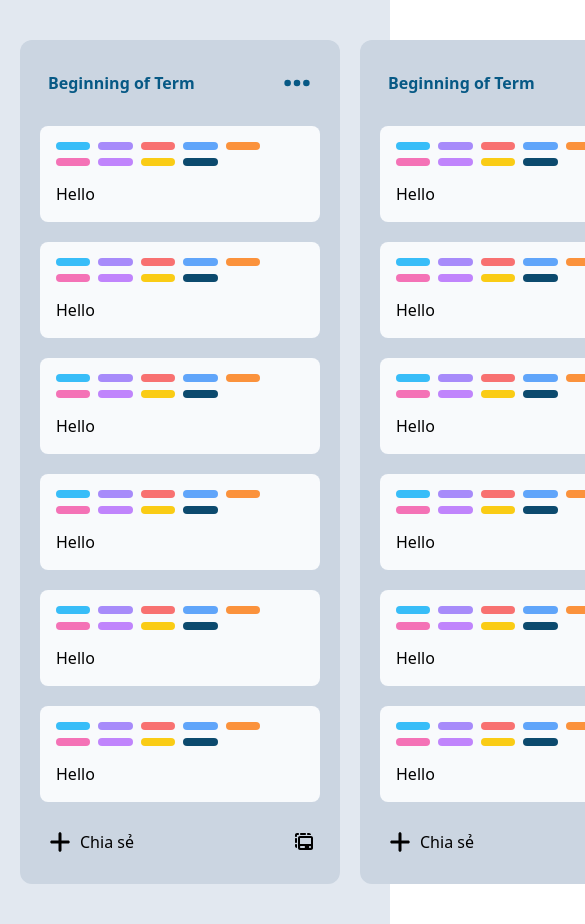
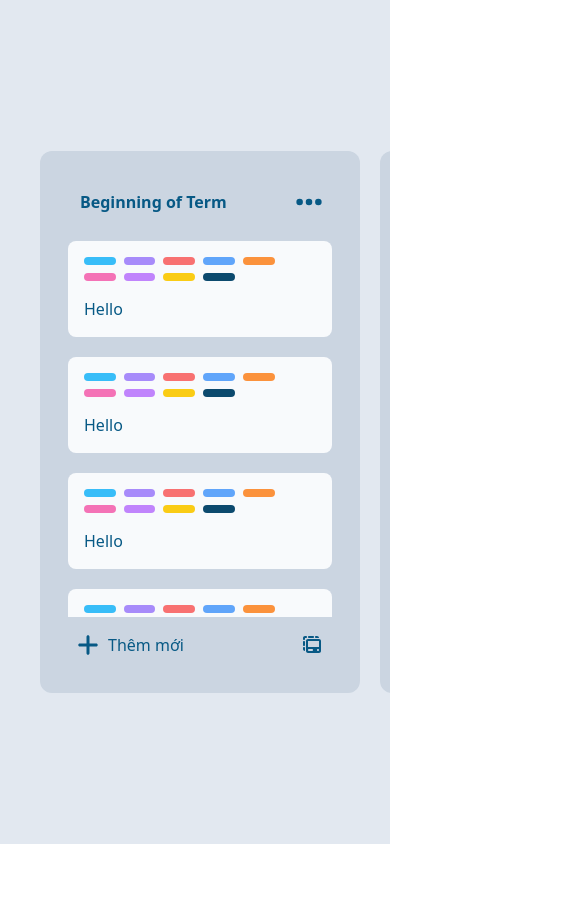
Before and after one commit to QuagBao/TodoList, a React (Vite) app: page / in a window 390 px wide. Shown: the top 924 px of the page, 585 px wide, since content can reach past the window. After the commit the page ends 844 px from the top, so only its background shows below. Built offline with nearby package versions, Linux system fonts and the light colour scheme.

Commit message:
UI: Responsive For TODOLIST

```diff
--- a/package.json
+++ b/package.json
@@ -11,7 +11,8 @@
   },
   "dependencies": {
     "react": "^18.3.1",
-    "react-dom": "^18.3.1"
+    "react-dom": "^18.3.1",
+    "tailwind-scrollbar": "^3.1.0"
   },
   "devDependencies": {
     "@eslint/js": "^9.17.0",
--- a/src/App.tsx
+++ b/src/App.tsx
@@ -1,10 +1,11 @@
 import TodoListPage from "./pages/TodoListPage";
+import './style.css';
 
 function App() {
   return (
     // <h1 className="text-center text-red-900">Hello</h1>
     <>
-      <div className="grid grid-cols-1 mx-auto bg-slate-200 py-10">
+      <div className="h-screen overflow-y-hidden scrollbar-x  grid grid-cols-1 mx-auto">
         <TodoListPage />
       </div>
     </>
--- a/src/components/BigCard.tsx
+++ b/src/components/BigCard.tsx
@@ -1,11 +1,12 @@
-import ItemCard from "./ItemCard";
+import ListItemCard from "./ListItemCard";
 
 function BigCard() {
   return (
     <>
-      <div className="h-screen flex flex-col text-left gap-5 bg-slate-300 rounded-xl p-5 min-w-80">
-        <div className="title-card flex gap-5 justify-between items-center align-middle">
-          <h1 className="mx-2 text-sky-800 font-bold">Beginning of Term</h1>
+      <div className="flex flex-col text-left max-h-full overflow-hidden bg-slate-300 rounded-xl p-5 min-w-80">
+        {/* Top Title */}
+        <div className="title-card flex gap-5 p-2 justify-between items-center align-middle">
+          <h1 className="mx-3 text-sky-800 font-bold">Beginning of Term</h1>
           <button className="p-2 bg-transparent rounded-xl hover:bg-slate-100">
             <svg
               className="fill-sky-800"
@@ -18,22 +19,19 @@ function BigCard() {
             </svg>
           </button>
         </div>
-        <div className=" text-left rounded  flex flex-col gap-5">
-          <ItemCard></ItemCard>
-          <ItemCard></ItemCard>
-          <ItemCard></ItemCard>
-          <ItemCard></ItemCard>
-          <ItemCard></ItemCard>
-          <ItemCard></ItemCard>
-        </div>
-        <div className="footer flex justify-between gap-5">
-          <button className="flex w-full gap-2 p-2 bg-transparent rounded-md hover:bg-slate-100">
-            <svg width="24" height="24" xmlns="http://www.w3.org/2000/svg" viewBox="0 0 448 512">
+
+        {/* Content Table */}
+        <ListItemCard />
+
+        {/* Footer Table */}
+        <div className="footer flex justify-between p-2 gap-5">
+          <button className="flex w-full gap-2 p-2 bg-transparent rounded-md hover:bg-slate-100 text-sky-800">
+            <svg fill="currentColor" width="24" height="24" xmlns="http://www.w3.org/2000/svg" viewBox="0 0 448 512">
               <path d="M256 80c0-17.7-14.3-32-32-32s-32 14.3-32 32l0 144L48 224c-17.7 0-32 14.3-32 32s14.3 32 32 32l144 0 0 144c0 17.7 14.3 32 32 32s32-14.3 32-32l0-144 144 0c17.7 0 32-14.3 32-32s-14.3-32-32-32l-144 0 0-144z" />
             </svg>
-            Chia sẻ
+            Thêm mới
           </button>
-          <button className="bg-transparent rounded-md hover:bg-slate-100 min-w-8 flex justify-center items-center">
+          <button className="text-sky-800 bg-transparent rounded-md hover:bg-slate-100 min-w-10 flex justify-center items-center">
             <svg
               width="24"
               height="24"
--- a/src/components/ItemCard.tsx
+++ b/src/components/ItemCard.tsx
@@ -1,8 +1,9 @@
 function ItemCard() {
   return (
     <>
-      <div className="bg-slate-50  rounded-lg p-2 group flex flex-col hover:outline-none hover:ring hover:ring-violet-300">
+      <div className="bg-slate-50 rounded-lg p-2 group flex flex-col hover:outline-none hover:ring hover:ring-violet-300">
         <div className="frame grid grid-cols-6">
+          {/* Tags Color */}
           <div className="frame-tags col-start-1 col-end-6 grid grid-cols-5 justify-around items-center p-2 gap-2">
             <div className="tag-item h-2 rounded bg-sky-400"></div>
             <div className="tag-item h-2 rounded bg-violet-400"></div>
@@ -14,6 +15,7 @@ function ItemCard() {
             <div className="tag-item h-2 rounded bg-yellow-400"></div>
             <div className="tag-item h-2 rounded bg-sky-900"></div>
           </div>
+          {/* Button Edit */}
           <div className="relative top-1">
             <button className="p-3 w-fit absolute right-0 hidden rounded-full bg-transparent hover:bg-sky-300 group-hover:block z-10">
               <svg
@@ -26,8 +28,8 @@ function ItemCard() {
             </button>
           </div>
         </div>
-        <h1 className="p-2 font-normal">Hello</h1>
-        <div className="frame-tags flex hidden items-center p-2 gap-2">
+        <h1 className="p-2 font-normal text-sky-800">Hello</h1>
+        <div className="frame-tags flex hidden text-sky-800 items-center p-2 gap-2">
           <svg
             className="fill-current"
             width={15}
@@ -36,7 +38,7 @@ function ItemCard() {
           >
             <path d="M64 80c-8.8 0-16 7.2-16 16l0 320c0 8.8 7.2 16 16 16l320 0c8.8 0 16-7.2 16-16l0-320c0-8.8-7.2-16-16-16L64 80zM0 96C0 60.7 28.7 32 64 32l320 0c35.3 0 64 28.7 64 64l0 320c0 35.3-28.7 64-64 64L64 480c-35.3 0-64-28.7-64-64L0 96zM337 209L209 337c-9.4 9.4-24.6 9.4-33.9 0l-64-64c-9.4-9.4-9.4-24.6 0-33.9s24.6-9.4 33.9 0l47 47L303 175c9.4-9.4 24.6-9.4 33.9 0s9.4 24.6 0 33.9z" />
           </svg>
-          <div className="content">
+          <div className="content ">
             <h6>1/2</h6>
           </div>
         </div>
--- /dev/null
+++ b/src/components/ListItemCard.tsx
@@ -0,0 +1,19 @@
+import ItemCard from "./ItemCard";
+function ListItemCard() {
+    return (
+        <>
+            <div className="title-card overflow-y-auto smooth scrollbar scrollbar-thin scrollbar-thumb-sky-300 scrollbar-track-slate-50">
+                <div className="content-area max-h-fit text-left p-2 flex flex-col gap-5">
+                    <ItemCard></ItemCard>
+                    <ItemCard></ItemCard>
+                    <ItemCard></ItemCard>
+                    <ItemCard></ItemCard>
+                    <ItemCard></ItemCard>
+                    <ItemCard></ItemCard>
+                </div>
+            </div>
+        </>
+    );
+}
+
+export default ListItemCard
--- a/src/pages/TodoListPage.tsx
+++ b/src/pages/TodoListPage.tsx
@@ -1,8 +1,13 @@
 import BigCard from "../components/BigCard";
+import '../style.css';
 
 function TodoListPage() {
   return (
-    <div className="flex gap-5 mx-5">
+    <div className="overflow-y-auto w-fit flex gap-5 px-10 py-5 bg-slate-200 justify-center items-center">
+      <BigCard />
+      <BigCard />
+      <BigCard />
+      <BigCard />
       <BigCard />
       <BigCard />
       <BigCard />
--- /dev/null
+++ b/src/style.css
@@ -0,0 +1,28 @@
+/* styles.css */
+/* Scrollbar */
+.scrollbar {
+	overflow-y: auto;
+	max-height: 24rem; /* Chiều cao tối đa */
+}
+.scrollbar-x {
+	overflow-x: auto;
+	white-space: nowrap;
+}
+.scrollbar::-webkit-scrollbar,
+.scrollbar-x::-webkit-scrollbar {
+	width: 8px;
+	height: 10px;
+}
+.scrollbar::-webkit-scrollbar-thumb,
+.scrollbar-x::-webkit-scrollbar-thumb {
+	background-color: #38bdf8; /* Màu thanh cuộn */
+	border-radius: 4px; /* Bo góc */
+}
+.scrollbar-x::-webkit-scrollbar-track {
+	border-radius: 4px;
+	background-color: #f8fafc;
+}
+.scrollbar::-webkit-scrollbar-track {
+	border-radius: 4px;
+	background-color: #e5e7eb; /* Màu track */
+}
```
Also changed, not shown: 1 other file (tests, documents, lock files or other folders).
